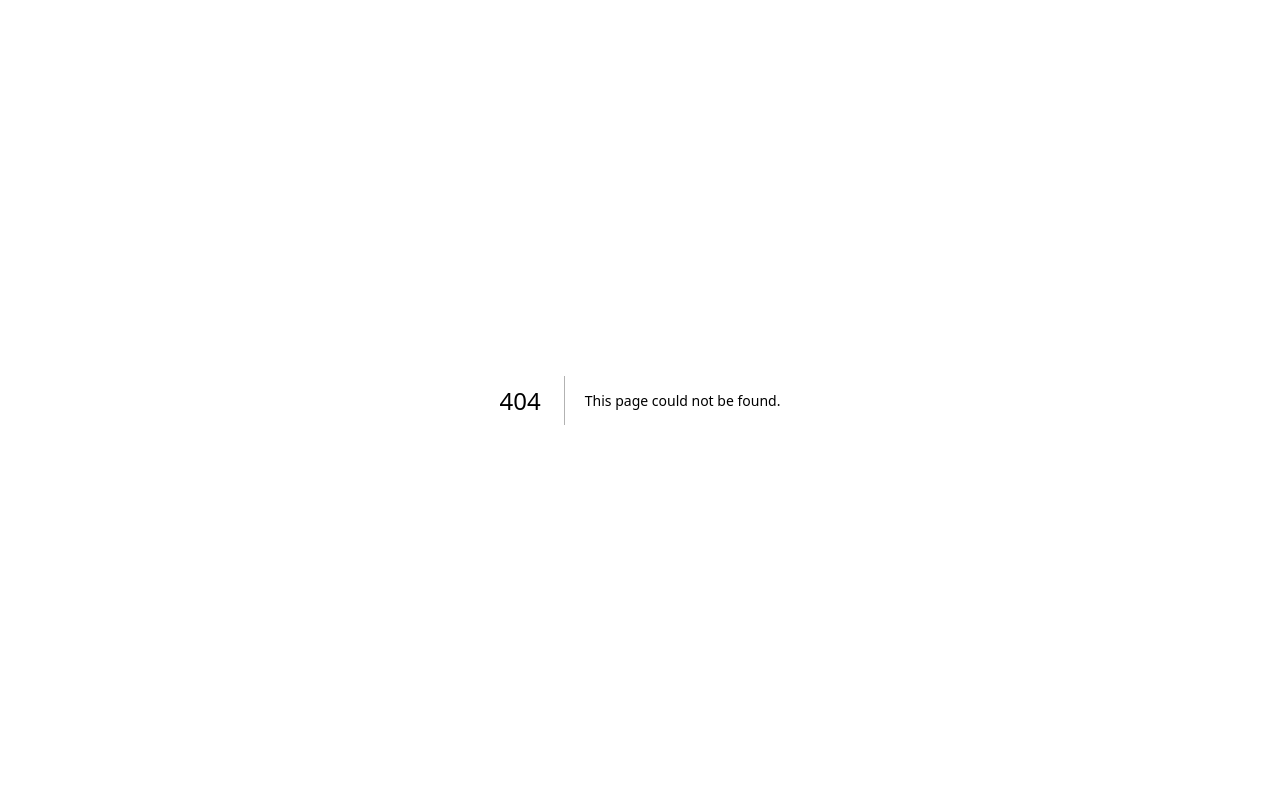
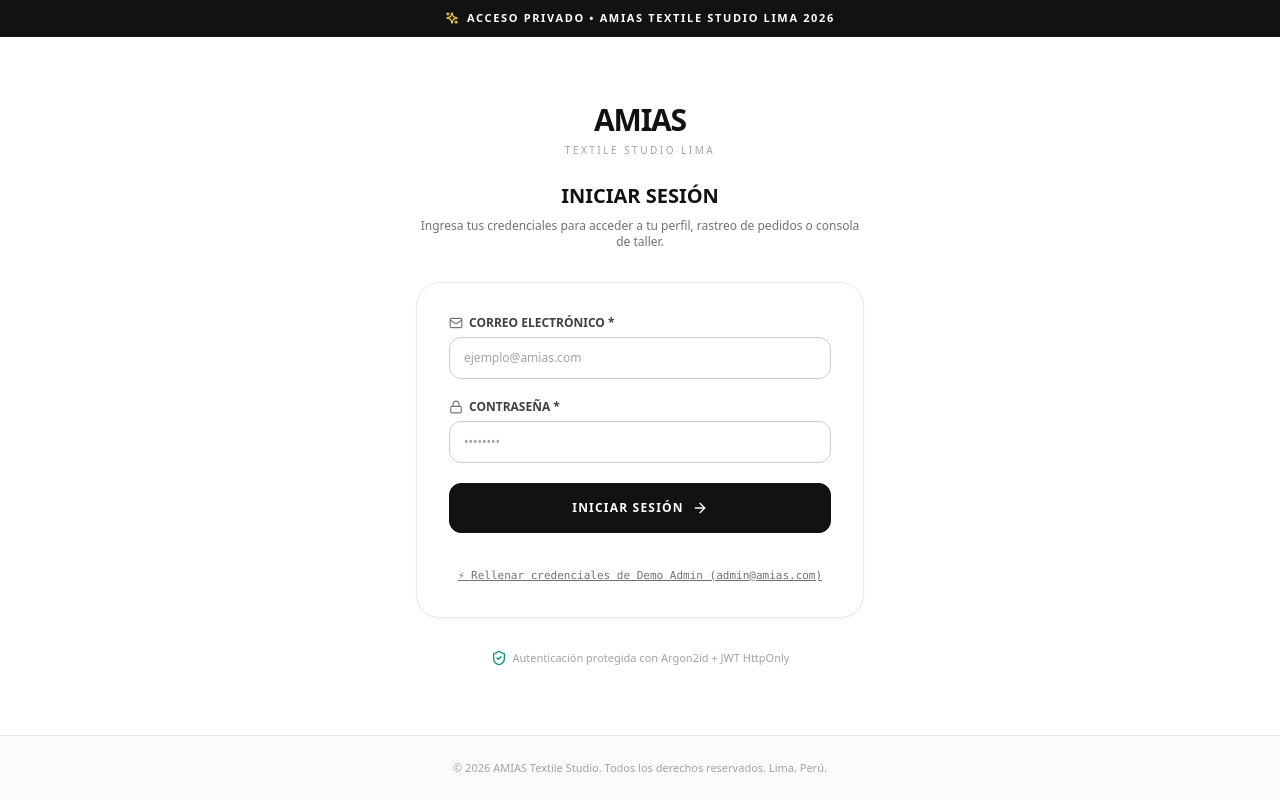
Before and after one commit to LeonidCJ/AMIAS, a Next.js app in the folder frontend/: page /login in a window 1280 px wide. Before the commit this address had no page. Built offline with nearby package versions, Linux system fonts and the light colour scheme; no server answers.

Commit message:
feat: add dedicated login interface in Next.js connecting to NestJS AuthModule

```diff
--- /dev/null
+++ b/frontend/app/login/page.tsx
@@ -0,0 +1,194 @@
+'use client';
+
+import React, { useState } from 'react';
+import { useRouter } from 'next/navigation';
+import {
+  ShieldCheck,
+  Lock,
+  Mail,
+  ArrowRight,
+  AlertCircle,
+  CheckCircle2,
+  Sparkles,
+} from 'lucide-react';
+
+export default function LoginPage() {
+  const router = useRouter();
+  const [email, setEmail] = useState('');
+  const [password, setPassword] = useState('');
+  const [isSubmitting, setIsSubmitting] = useState(false);
+  const [feedback, setFeedback] = useState<{ type: 'success' | 'error'; text: string } | null>(null);
+
+  const API_BASE = process.env.NEXT_PUBLIC_API_URL || 'http://localhost:3000';
+
+  const handleLogin = async (e: React.FormEvent) => {
+    e.preventDefault();
+    setFeedback(null);
+
+    if (!email.trim() || !password.trim()) {
+      setFeedback({ type: 'error', text: 'Debes ingresar tu correo y contraseña.' });
+      return;
+    }
+
+    try {
+      setIsSubmitting(true);
+      const res = await fetch(`${API_BASE}/auth/login`, {
+        method: 'POST',
+        headers: { 'Content-Type': 'application/json' },
+        body: JSON.stringify({
+          email: email.trim(),
+          password: password.trim(),
+        }),
+      });
+
+      const data = await res.json();
+
+      if (!res.ok) {
+        throw new Error(data.message || 'Credenciales inválidas. Verifica tu correo y contraseña.');
+      }
+
+      // Store JWT token in localStorage for client-side API requests
+      if (data.accessToken) {
+        localStorage.setItem('access_token', data.accessToken);
+      }
+
+      setFeedback({
+        type: 'success',
+        text: '¡Sesión iniciada con éxito! Redirigiendo...',
+      });
+
+      setTimeout(() => {
+        if (data.user?.role === 'ADMIN') {
+          router.push('/admin/production');
+        } else {
+          router.push('/profile');
+        }
+      }, 1000);
+    } catch (err: any) {
+      setFeedback({
+        type: 'error',
+        text: err.message || 'Error al conectar con el servidor de autenticación.',
+      });
+    } finally {
+      setIsSubmitting(false);
+    }
+  };
+
+  const handleQuickAdminLogin = () => {
+    setEmail('admin@amias.com');
+    setPassword('Admin123456');
+  };
+
+  return (
+    <div className="min-h-screen bg-white text-[#121212] font-sans selection:bg-neutral-900 selection:text-white flex flex-col justify-between">
+      {/* Top Banner */}
+      <div className="bg-[#121212] text-white text-[11px] tracking-[0.15em] uppercase text-center py-2.5 px-4 font-semibold flex items-center justify-center gap-2">
+        <Sparkles className="w-3.5 h-3.5 text-amber-300" />
+        <span>ACCESO PRIVADO • AMIAS TEXTILE STUDIO LIMA 2026</span>
+      </div>
+
+      {/* Main Login Card */}
+      <main className="flex-1 flex items-center justify-center px-6 py-12">
+        <div className="w-full max-w-md space-y-8">
+          {/* Header Brand */}
+          <div className="text-center space-y-2">
+            <span className="text-3xl font-extrabold tracking-[-0.04em] uppercase block leading-none">
+              AMIAS
+            </span>
+            <span className="text-[10px] tracking-[0.25em] text-neutral-400 uppercase font-sans block">
+              Textile Studio Lima
+            </span>
+            <h1 className="text-xl font-bold uppercase text-[#121212] pt-4">
+              Iniciar Sesión
+            </h1>
+            <p className="text-xs text-neutral-500">
+              Ingresa tus credenciales para acceder a tu perfil, rastreo de pedidos o consola de taller.
+            </p>
+          </div>
+
+          {/* Alert Feedback */}
+          {feedback && (
+            <div
+              className={`p-4 border text-xs font-semibold flex items-center gap-2 rounded-2xl ${
+                feedback.type === 'success'
+                  ? 'bg-emerald-50 border-emerald-300 text-emerald-800'
+                  : 'bg-red-50 border-red-300 text-red-800'
+              }`}
+            >
+              {feedback.type === 'success' ? (
+                <CheckCircle2 className="w-4 h-4 text-emerald-600" />
+              ) : (
+                <AlertCircle className="w-4 h-4 text-red-600" />
+              )}
+              <span>{feedback.text}</span>
+            </div>
+          )}
+
+          {/* Login Form */}
+          <form onSubmit={handleLogin} className="space-y-5 border border-[#e8e8e8] p-8 rounded-3xl bg-white shadow-sm">
+            <div className="space-y-1.5">
+              <label className="text-xs uppercase font-bold text-neutral-700 flex items-center gap-1.5">
+                <Mail className="w-3.5 h-3.5 text-neutral-500" />
+                Correo Electrónico *
+              </label>
+              <input
+                type="email"
+                required
+                value={email}
+                onChange={(e) => setEmail(e.target.value)}
+                placeholder="ejemplo@amias.com"
+                className="w-full px-3.5 py-3 border border-[#cccccc] text-xs focus:outline-none focus:border-[#121212] rounded-xl font-sans"
+              />
+            </div>
+
+            <div className="space-y-1.5">
+              <label className="text-xs uppercase font-bold text-neutral-700 flex items-center gap-1.5">
+                <Lock className="w-3.5 h-3.5 text-neutral-500" />
+                Contraseña *
+              </label>
+              <input
+                type="password"
+                required
+                value={password}
+                onChange={(e) => setPassword(e.target.value)}
+                placeholder="••••••••"
+                className="w-full px-3.5 py-3 border border-[#cccccc] text-xs focus:outline-none focus:border-[#121212] rounded-xl font-sans"
+              />
+            </div>
+
+            <button
+              type="submit"
+              disabled={isSubmitting}
+              className="btn-dawn-primary w-full py-4 text-xs font-bold uppercase tracking-widest flex items-center justify-center gap-2 transition active:scale-95 disabled:opacity-50"
+            >
+              <span>{isSubmitting ? 'Verificando...' : 'Iniciar Sesión'}</span>
+              <ArrowRight className="w-4 h-4" />
+            </button>
+
+            {/* Quick Demo Fill Button */}
+            <div className="pt-2 text-center">
+              <button
+                type="button"
+                onClick={handleQuickAdminLogin}
+                className="text-[11px] font-mono text-neutral-500 hover:text-neutral-900 underline transition"
+              >
+                ⚡ Rellenar credenciales de Demo Admin (admin@amias.com)
+              </button>
+            </div>
+          </form>
+
+          {/* Security Badge */}
+          <div className="text-center text-[11px] text-neutral-400 font-sans flex items-center justify-center gap-1.5">
+            <ShieldCheck className="w-4 h-4 text-emerald-600" />
+            <span>Autenticación protegida con Argon2id + JWT HttpOnly</span>
+          </div>
+        </div>
+      </main>
+
+      {/* Footer */}
+      <footer className="border-t border-[#e8e8e8] bg-[#fbfbfb] py-6 text-center text-[11px] text-neutral-400">
+        © 2026 AMIAS Textile Studio. Todos los derechos reservados. Lima, Perú.
+      </footer>
+    </div>
+  );
+}
```
